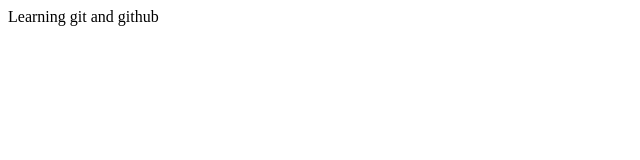
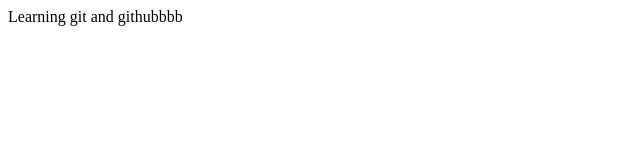
Before and after one commit to Vandana-99/test, a plain HTML site: page index.html in a window 1280 px wide. Shown: the full height of the page, 0-640 px from the left. Drawn offline with Linux system fonts and the light colour scheme.

```diff
--- a/index.html
+++ b/index.html
@@ -1,5 +1,5 @@
 <html>
     <body>
-        <p>Learning git and github</p>
+        <p>Learning git and githubbbb</p>
     </body>
 </html>
```
